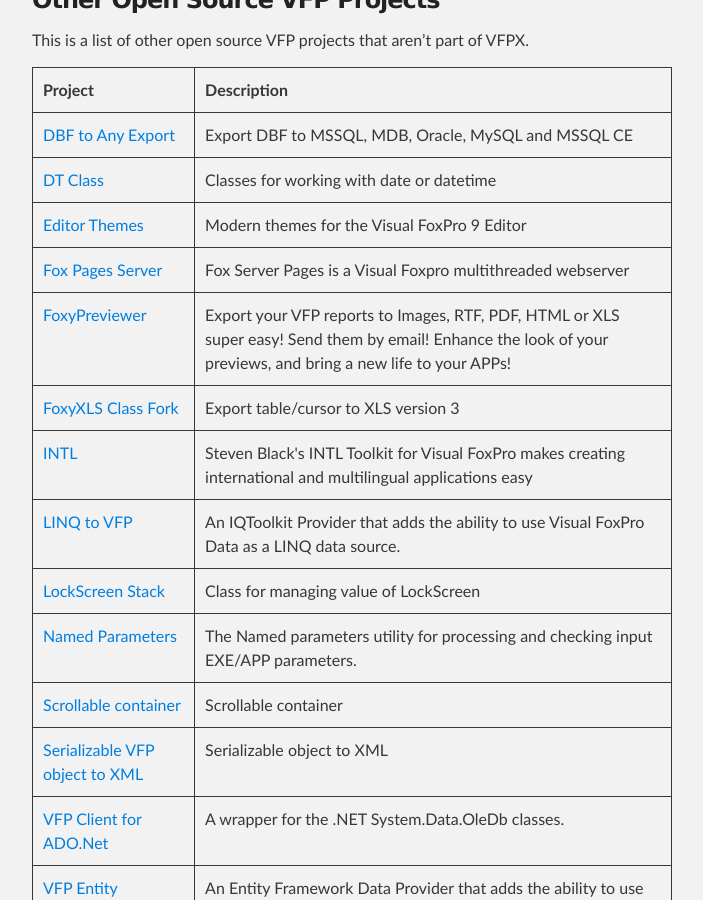
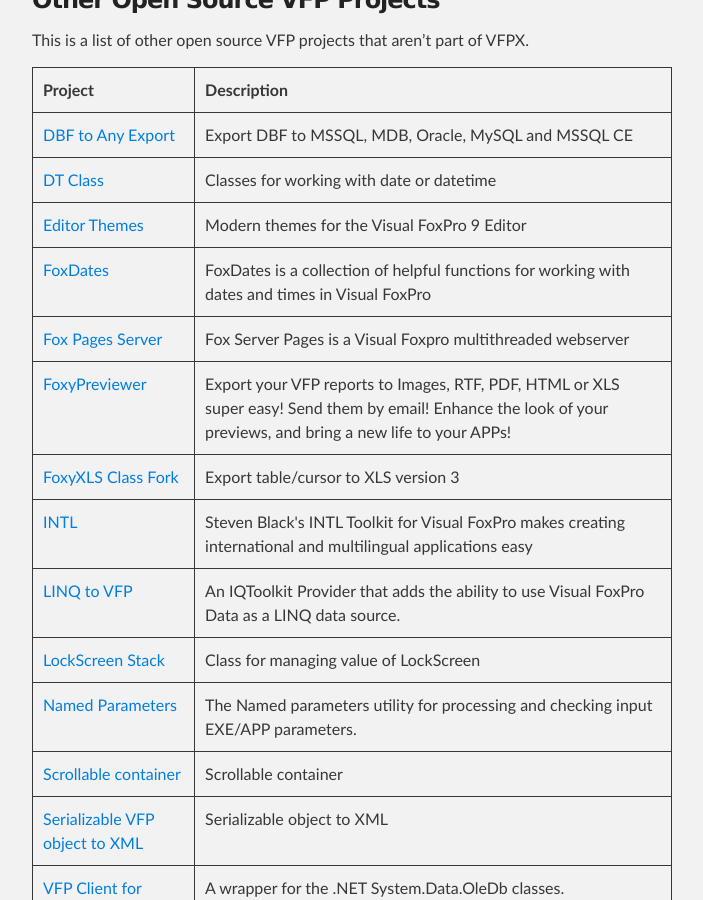
Before and after one commit to VFPX/VFPX.github.io, a Jekyll site: the page built from projects.md, in a window 1280 px wide and 900 px high, scrolled down 8041 px. Shown: the whole window, without its empty margins (288-991 px from the left). Built offline with Jekyll 4.4.1, drawn with Linux system fonts in a browser that asks for light colours; our own code applies the rules of GitHub Pages for plain Markdown files.

Commit message:
Added FoxDates as non-VFP project

```diff
--- a/_data/nonvfpx.json
+++ b/_data/nonvfpx.json
@@ -13,6 +13,11 @@
    "project": "Editor Themes",
    "url": "https://github.com/nftools/EditorThemes",
    "description": "Modern themes for the Visual FoxPro 9 Editor"
+ },
+ {
+   "project": "FoxDates",
+   "url": "https://github.com/RickBorup/FoxDates",
+   "description": "FoxDates is a collection of helpful functions for working with dates and times in Visual FoxPro"
  },
  {
    "project": "Fox Pages Server",
```
